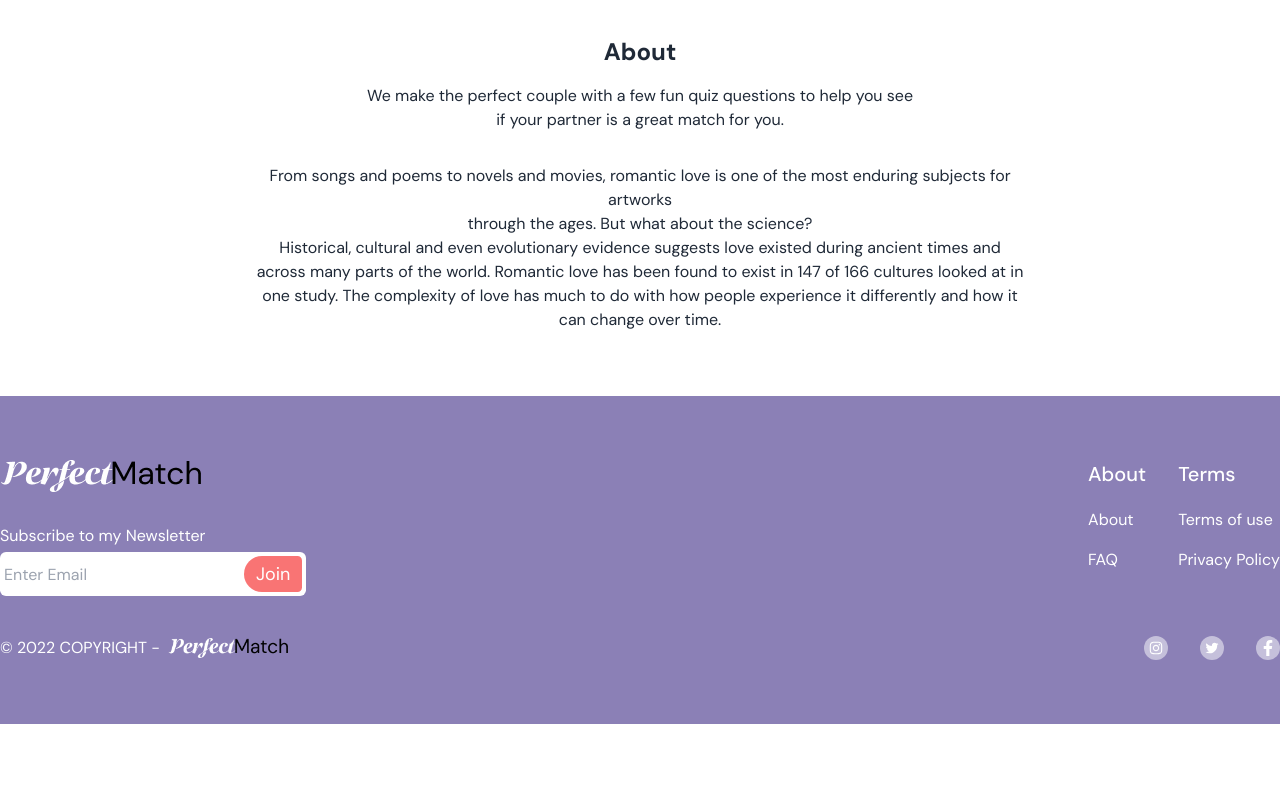
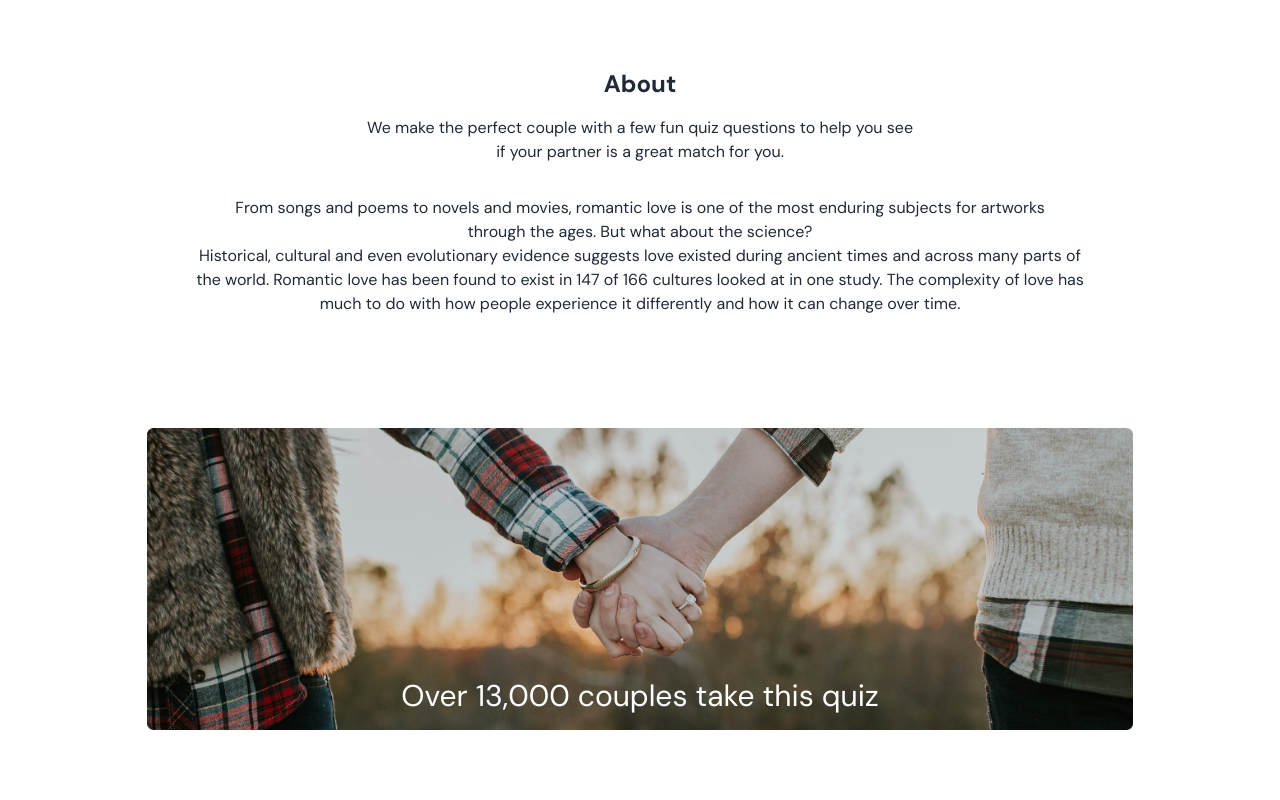
Before and after one commit to FatumaA/COMPARTIBILITY-CHECKER, a React (Create React App) app in the folder client/: page / in a window 1280 px wide. Shown: the part 680-1480 px from the top of the page. Before the commit the page ends 1404 px from the top, so only its background shows below. Built offline with nearby package versions, Linux system fonts and the light colour scheme.

Commit message:
feat: add image to about n overlay text

```diff
--- a/client/src/pages/Home.jsx
+++ b/client/src/pages/Home.jsx
@@ -8,7 +8,7 @@ const Home = (props) => {
 			<Hero />
 			<div
 				id="about"
-				className="flex flex-col container mx-auto text-center py-16 px-6"
+				className="flex flex-col container mx-auto text-center py-24 px-6"
 			>
 				<p className="pb-4 font-bold text-2xl">About</p>
 				<p>
@@ -16,7 +16,7 @@ const Home = (props) => {
 					see <br />
 					if your partner is a great match for you.
 				</p>
-				<p className="pt-8 max-w-3xl place-self-center">
+				<p className="pt-8 max-w-4xl place-self-center">
 					From songs and poems to novels and movies, romantic love is one of the
 					most enduring subjects for artworks <br />
 					through the ages. But what about the science?
@@ -26,6 +26,12 @@ const Home = (props) => {
 					in one study. The complexity of love has much to do with how people
 					experience it differently and how it can change over time.
 				</p>
+				<div class="relative  mt-28 w-[80%] place-self-center">
+					<img src={require("../about.png")} alt="abt" />
+					<p class="absolute text-3xl text-white bottom-4 left-1/2 -translate-x-1/2">
+						Over 13,000 couples take this quiz
+					</p>
+				</div>
 			</div>
 		</div>
 	);
```
Also changed, not shown: client/src/about.png (added).
